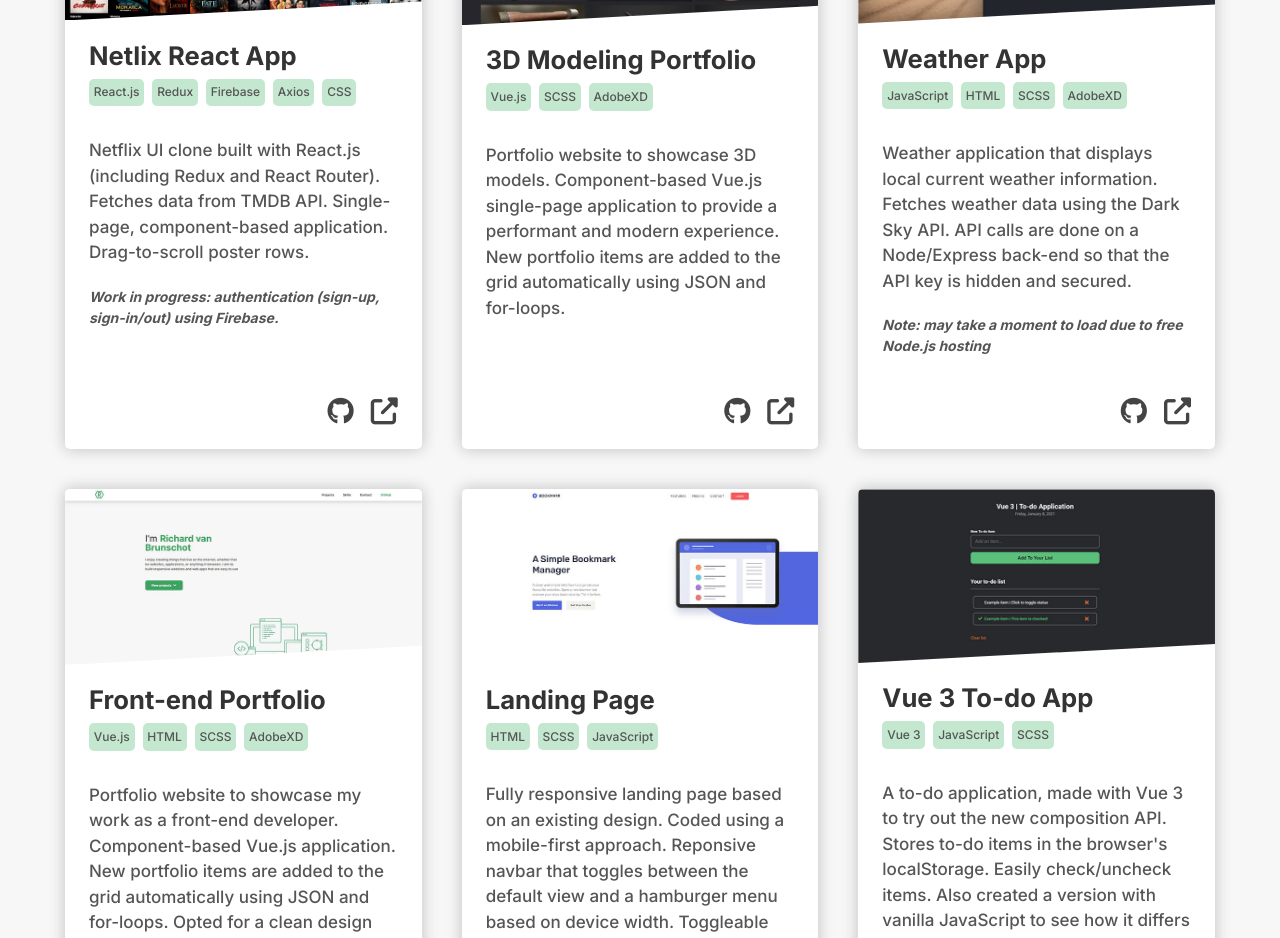
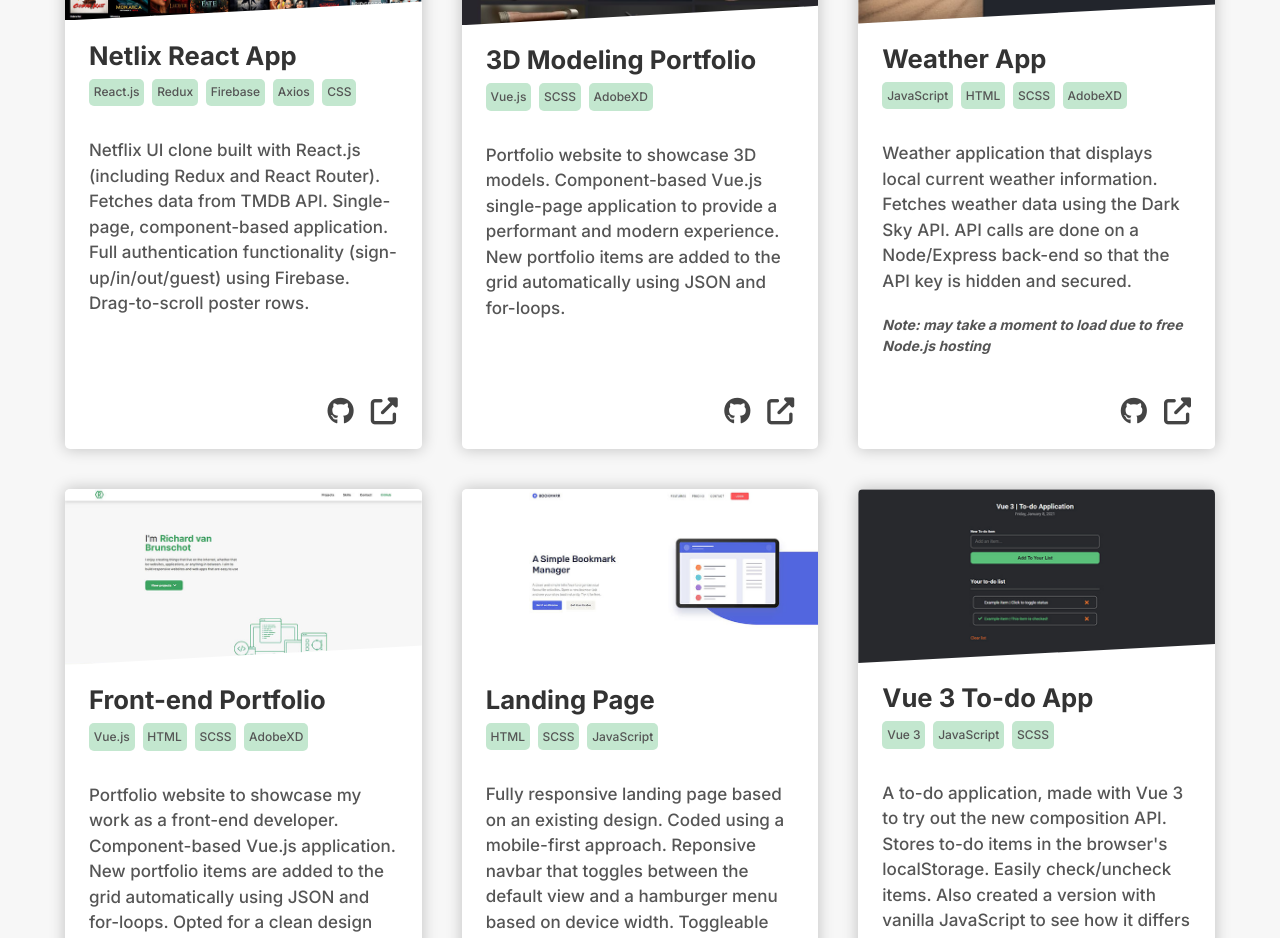
Before and after one commit to Richardvbr/fe-portfolio, a Vue app: page / in a window 1280 px wide. Shown: the part 1140-2078 px from the top of the page. Built offline with nearby package versions, Linux system fonts and the light colour scheme.

Commit message:
Update Projects.vue

```diff
--- a/src/components/Projects.vue
+++ b/src/components/Projects.vue
@@ -42,8 +42,7 @@
           url: 'https://netflix-react-app-fd806.web.app/',
           title: 'Netlix React App',
           software: ['React.js', 'Redux', 'Firebase', 'Axios', 'CSS'],
-          description: "Netflix UI clone built with React.js (including Redux and React Router). Fetches data from TMDB API. Single-page, component-based application. Drag-to-scroll poster rows.",
-          note: "Work in progress: authentication (sign-up, sign-in/out) using Firebase.",
+          description: "Netflix UI clone built with React.js (including Redux and React Router). Fetches data from TMDB API. Single-page, component-based application. Full authentication functionality (sign-up/in/out/guest) using Firebase. Drag-to-scroll poster rows.",
           github: 'https://github.com/Richardvbr/netflix-react-app'
         },
         {
```
